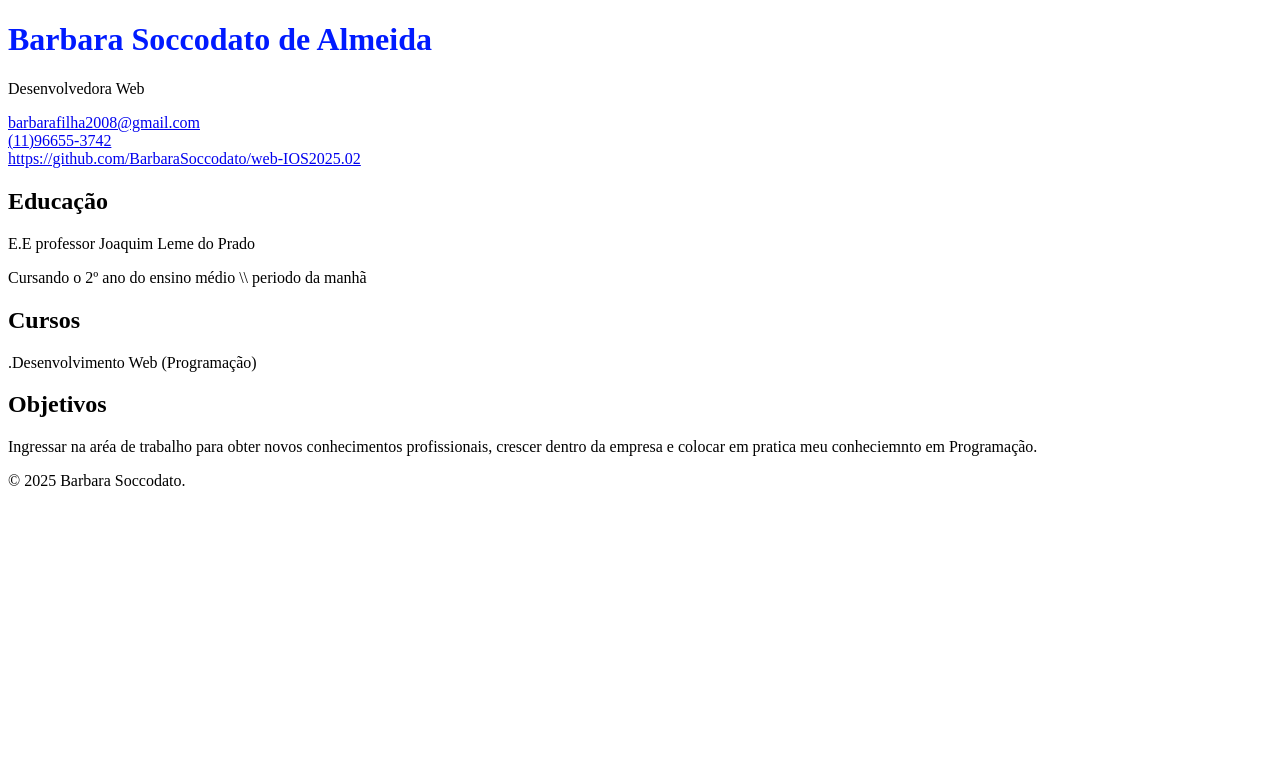
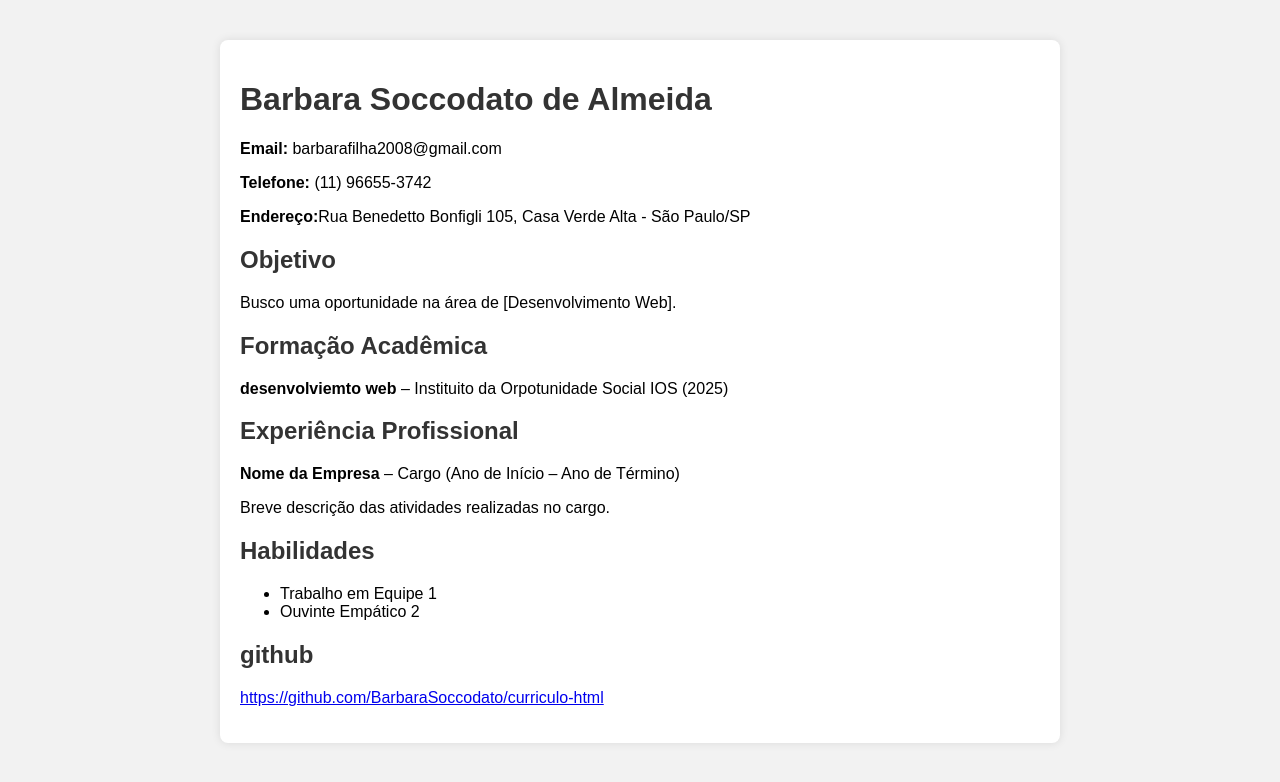
Before and after one commit to BarbaraSoccodato/curriculo-html, a plain HTML site: page index.html in a window 1280 px wide. Drawn offline with Linux system fonts and the light colour scheme.

Commit message:
curriculo novo 2025

```diff
--- a/css/style.css
+++ b/css/style.css
@@ -1,3 +1,3 @@
 h1 {
-   color: rgb(0, 26, 255);
+   color: black;
 }
--- a/index.html
+++ b/index.html
@@ -1,49 +1,59 @@
 <!DOCTYPE html>
-<html lang="pt-br">
-
+<html lang="pt-BR">
 <head>
     <meta charset="UTF-8">
-    <meta name="viewport" content="width=device-width, initial-scale=1.0">
-    <title>Currículo de Barbara Soccodato de Almeida</title>
+    <title>Currículo - Barbara SAoccodato de Almeida</title>
+    <style>
+        body {
+            font-family: Arial, sans-serif;
+            margin: 40px;
+            background-color: #f2f2f2;
+        }
+        .curriculo {
+            background-color: #fff;
+            padding: 20px;
+            border-radius: 8px;
+            max-width: 800px;
+            margin: auto;
+            box-shadow: 0 0 10px rgba(0,0,0,0.1);
+        }
+        h1, h2 {
+            color: #333;
+        }
 
-    <link rel="stylesheet" href="css/style.css">
+
+    </style>
 </head>
-
 <body>
 
-    <header id="cabecalho">
-        <h1>Barbara Soccodato de Almeida</h1>
-        <p>Desenvolvedora Web</p>
-        <p>
-            <a href="mailto:barbarafilha2008@gmail.com">barbarafilha2008@gmail.com</a> <br />
-            <a href="tel:+551196655-3742">(11)96655-3742</a> <br />
+<div class="curriculo">
+    <h1>Barbara Soccodato de Almeida</h1>
+    <p><strong>Email:</strong> barbarafilha2008@gmail.com</p>
+    <p><strong>Telefone:</strong> (11) 96655-3742</p>
+    <p><strong>Endereço:</strong>Rua Benedetto Bonfigli 105, Casa Verde Alta - São Paulo/SP</p>
 
-            <a href="https://github.com/BarbaraSoccodato/web-IOS2025.02" target="_blank">https://github.com/BarbaraSoccodato/web-IOS2025.02</a>
-        </p>
-    </header>
+    <h2>Objetivo</h2>
+    <p>Busco uma oportunidade na área de [Desenvolvimento Web].</p>
 
-    <main>
-        <section id="resumo" class="secao-principal">
+    <h2>Formação Acadêmica</h2>
+    <p><strong>desenvolviemto web</strong> – Instituito da Orpotunidade Social IOS (2025)</p>
 
-        <h2>Educação</h2>
-        <p>E.E professor Joaquim Leme do Prado</p>
-        <p>Cursando o 2º ano do ensino médio \\ periodo da manhã</p>
+    <h2>Experiência Profissional</h2>
+    <p><strong>Nome da Empresa</strong> – Cargo (Ano de Início – Ano de Término)</p>
+    <p>Breve descrição das atividades realizadas no cargo.</p>
 
-       <h2>Cursos</h2>
-       <p>.Desenvolvimento Web (Programação)</p>
+    <h2>Habilidades</h2>
+    <ul>
+        <li>Trabalho em Equipe 1</li>
+        <li>Ouvinte Empático 2</li>
 
-       <h2>Objetivos</h2>
-         <p>Ingressar na aréa de trabalho para obter novos conhecimentos profissionais, crescer dentro da empresa e colocar em pratica meu conheciemnto em Programação.</p>
+    </ul>
+    <h2>github</h2>
+    <p>
+        <a href="https://github.com/BarbaraSoccodato/curriculo-html">https://github.com/BarbaraSoccodato/curriculo-html</a>
 
-
-
-
-    </main>
-
-    <footer id="rodape">
-        <p>&copy; 2025 Barbara Soccodato.</p>
-    </footer>
+    </p>
+</div>
 
 </body>
-
 </html>
```
Also changed, not shown: html.html/hhh.html (added), 1 other file.
